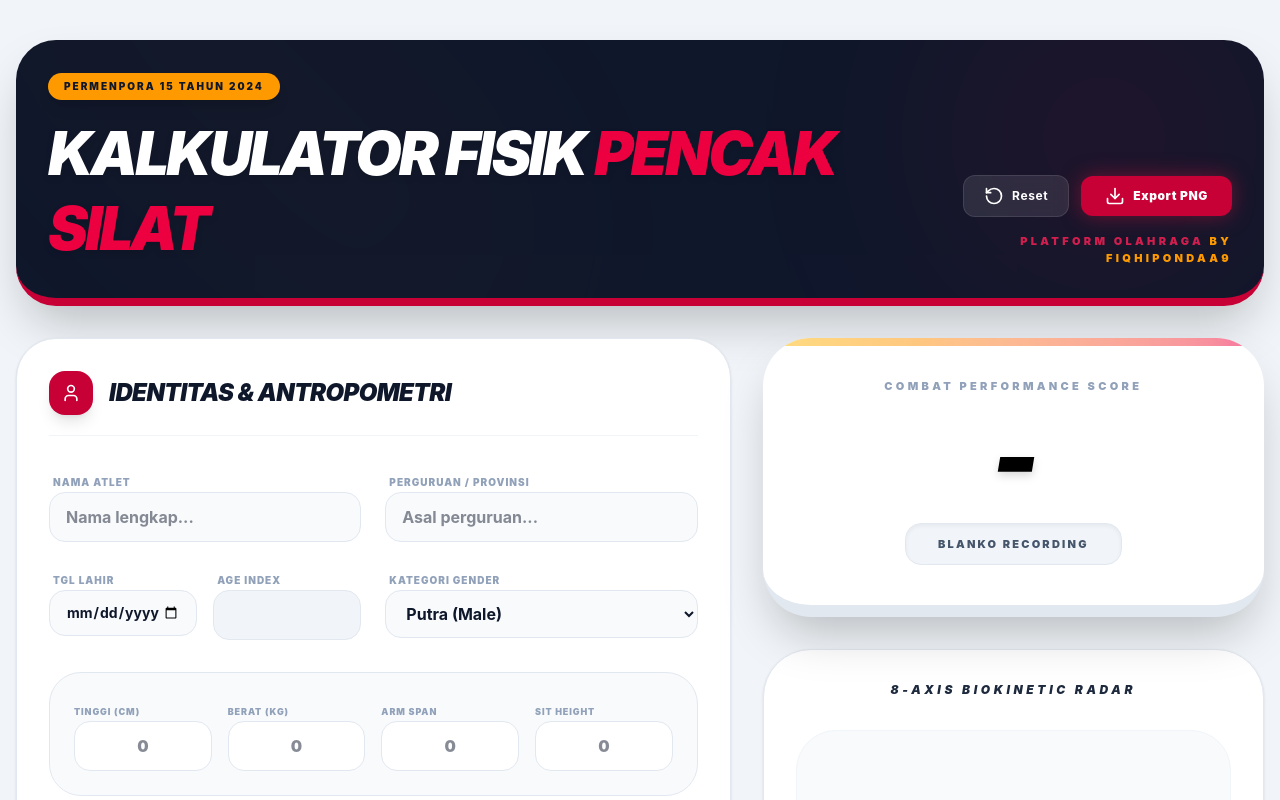
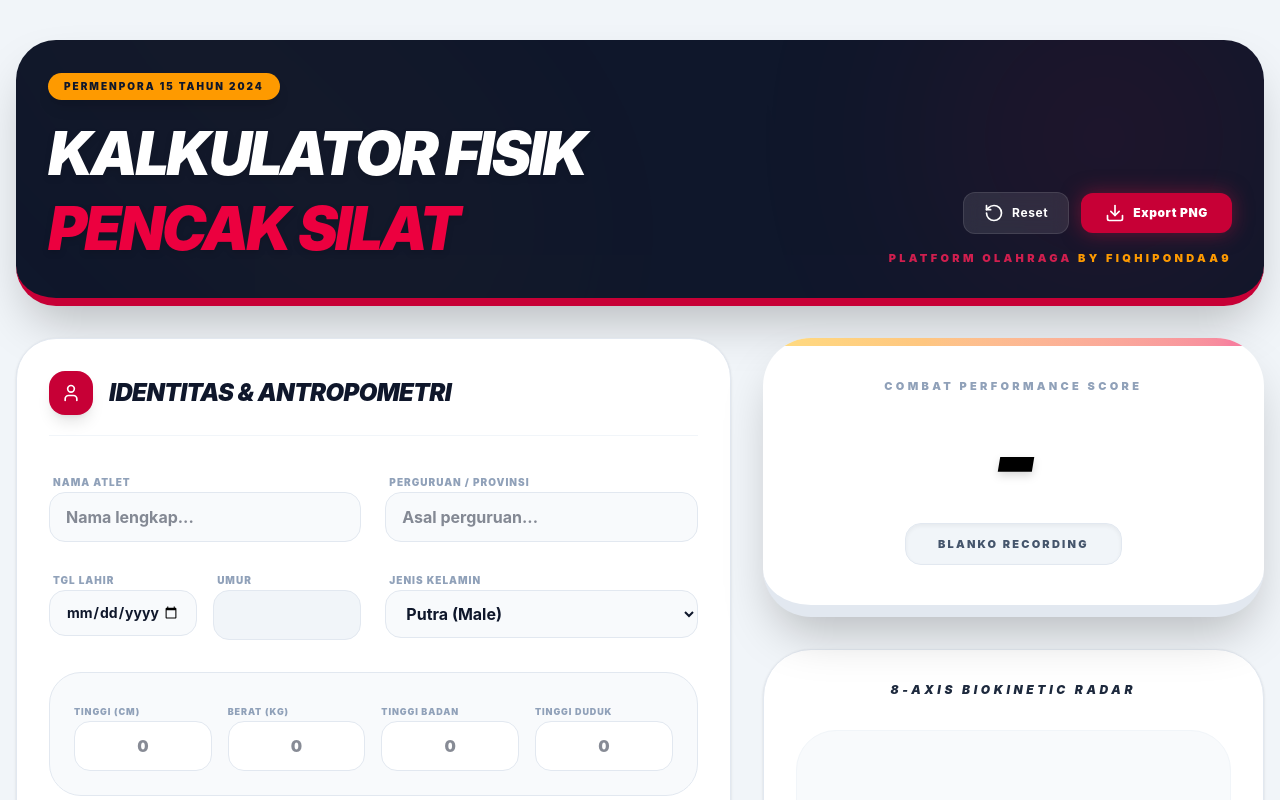
Before and after one commit to fiqhipondaa9/kalkulator-fisik-pencaksilat, a React (Vite) app: page / in a window 1280 px wide. Shown: the top 800 px of the page. Built offline with nearby package versions, Linux system fonts and the light colour scheme.

Commit message:
OK LABEL

```diff
--- a/src/App.jsx
+++ b/src/App.jsx
@@ -289,7 +289,7 @@ export default function App() {
               PERMENPORA 15 TAHUN 2024
             </div>
             <h1 className="text-4xl md:text-6xl font-black tracking-tighter leading-tight italic uppercase text-white drop-shadow-md">
-              KALKULATOR FISIK <span className="text-rose-600"> PENCAK SILAT</span>
+              KALKULATOR FISIK <br/> <span className="text-rose-600"> PENCAK SILAT</span>
             </h1>
           </div>
           <div className="text-left md:text-right w-full md:w-auto">
@@ -329,10 +329,10 @@ export default function App() {
               <div className="space-y-1"><label className="text-[10px] font-black text-slate-400 uppercase tracking-widest ml-1">Perguruan / Provinsi</label><input type="text" value={identity.origin} onChange={e => setIdentity({...identity, origin: e.target.value})} className={inputClass} placeholder="Asal perguruan..." /></div>
               <div className="grid grid-cols-2 gap-4">
                 <div className="space-y-1"><label className="text-[10px] font-black text-slate-400 uppercase tracking-widest ml-1">Tgl Lahir</label><input type="date" value={identity.dob} onChange={e => setIdentity({...identity, dob: e.target.value})} className={`${inputClass} text-sm`} /></div>
-                <div className="space-y-1"><label className="text-[10px] font-black text-slate-400 uppercase tracking-widest ml-1">Age Index</label><div className="w-full bg-slate-100 border border-slate-200 rounded-2xl px-4 py-3 font-black text-slate-900 text-center">{age !== '-' ? `${age} Thn` : '\u00A0'}</div></div>
+                <div className="space-y-1"><label className="text-[10px] font-black text-slate-400 uppercase tracking-widest ml-1">Umur</label><div className="w-full bg-slate-100 border border-slate-200 rounded-2xl px-4 py-3 font-black text-slate-900 text-center">{age !== '-' ? `${age} Thn` : '\u00A0'}</div></div>
               </div>
               <div className="space-y-1">
-                <label className="text-[10px] font-black text-slate-400 uppercase tracking-widest ml-1">Kategori Gender</label>
+                <label className="text-[10px] font-black text-slate-400 uppercase tracking-widest ml-1">Jenis Kelamin</label>
                 <select value={identity.gender} onChange={e => setIdentity({...identity, gender: e.target.value})} className={`${inputClass} cursor-pointer`}>
                   <option value="Putra">Putra (Male)</option><option value="Putri">Putri (Female)</option>
                 </select>
@@ -340,7 +340,7 @@ export default function App() {
             </div>
 
             <div className="bg-slate-50 border border-slate-200 rounded-[2rem] p-6 grid grid-cols-2 md:grid-cols-4 gap-4 relative z-10">
-              {[{label: 'Tinggi (cm)', id: 'height'}, {label: 'Berat (kg)', id: 'weight'}, {label: 'Arm Span', id: 'armSpan'}, {label: 'Sit Height', id: 'sitHeight'}].map(item => (
+              {[{label: 'Tinggi (cm)', id: 'height'}, {label: 'Berat (kg)', id: 'weight'}, {label: 'Tinggi Badan', id: 'armSpan'}, {label: 'Tinggi Duduk', id: 'sitHeight'}].map(item => (
                  <div key={item.id} className="space-y-1">
                    <label className="text-[9px] font-black text-slate-400 uppercase tracking-widest">{item.label}</label>
                    <input type="number" value={anthro[item.id]} onChange={e => setAnthro({...anthro, [item.id]: e.target.value})} className="w-full bg-white border border-slate-200 rounded-2xl py-3 px-3 font-black text-center focus:border-rose-600 outline-none text-slate-900" placeholder="0" />
```
